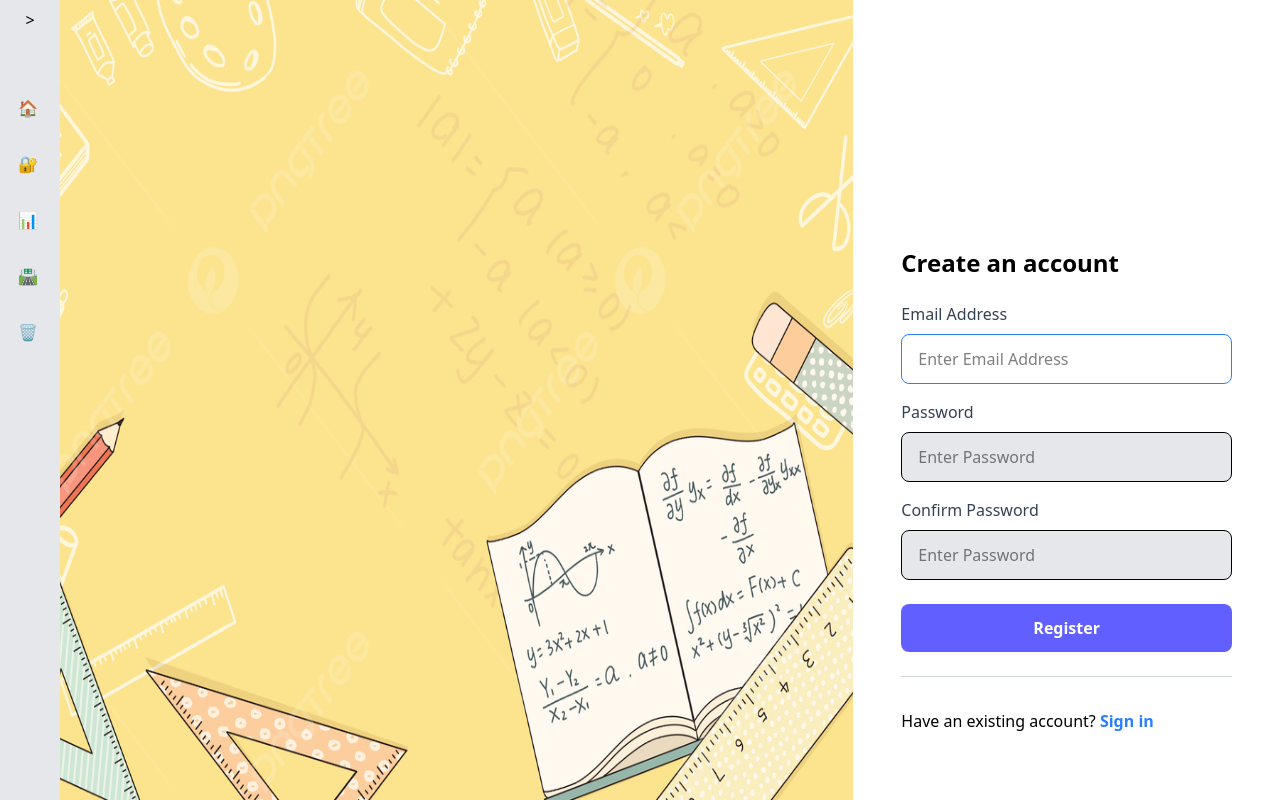
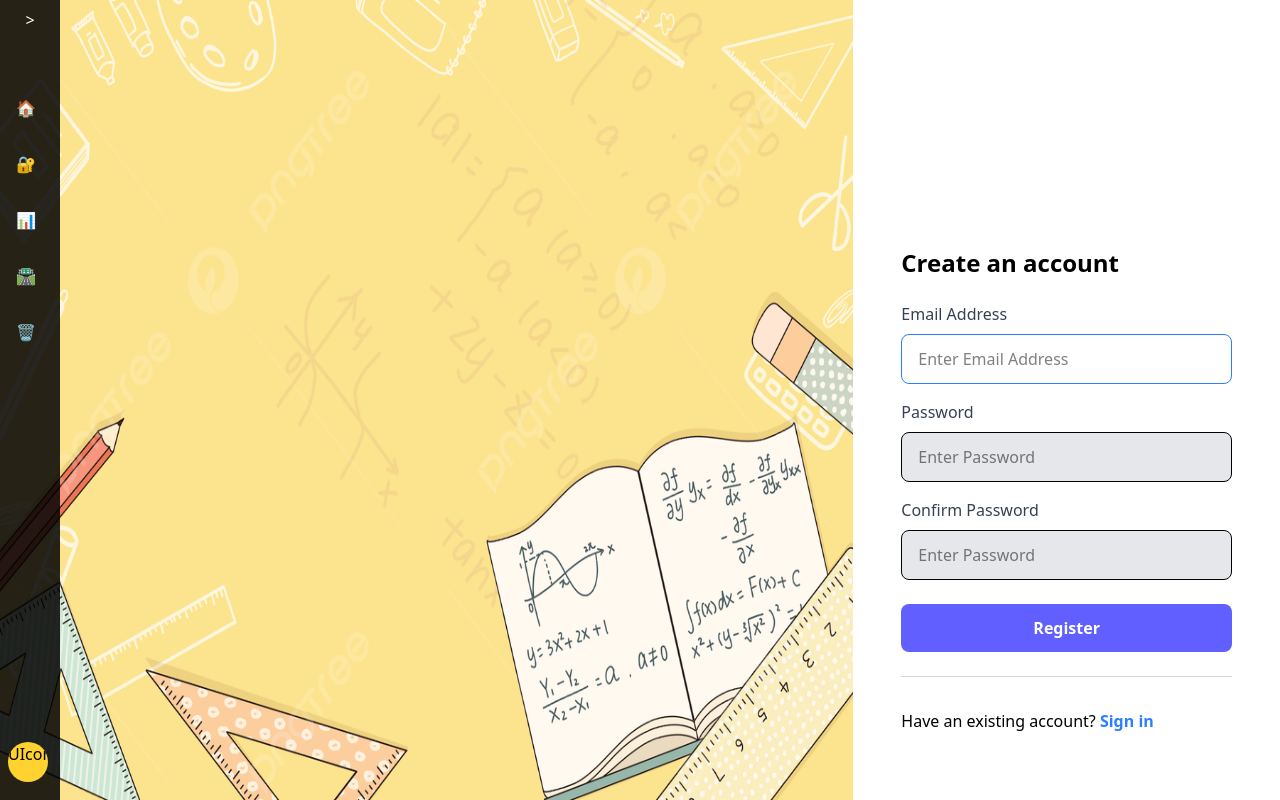
Before and after one commit to JustARandomBoredGuy/ADEPT, a React (Vite) app in the folder frontend/: page /register in a window 1280 px wide. Built offline with nearby package versions, Linux system fonts and the light colour scheme; no server answers.

Commit message:
Improved User Menu

```diff
--- a/frontend/src/components/UserMenu.tsx
+++ b/frontend/src/components/UserMenu.tsx
@@ -4,6 +4,8 @@ import { useMutation } from '@tanstack/react-query';
 import queryClient from '../config/queryClient';
 import { useNavigate } from 'react-router';
 import { logout } from '../lib/api';
+import { sidebarToggle, userMenuListItem, userMenuListItemCollapsed, userMenuListItemExpanded, userMenuListItemText } from '../styles/tailwindUtils';
+import useAuth from '../lib/useAuth';
 
 const UserMenu = () => {
   const [isCollapsed, setIsCollapsed] = useState(true);
@@ -12,16 +14,6 @@ const UserMenu = () => {
   const toggleSidebar = () => {
     setIsCollapsed((prev) => !prev);
   };
-
-  // const removeHandler = () => {
-  //   removeToken()
-  //     .then(() => {
-  //       alert("Token Removed");
-  //     })
-  //     .catch((error) => {
-  //       alert("Error removing token:" + error.message);
-  //     });
-  // };
 
   const {
     mutate: logoutUser,
@@ -38,71 +30,148 @@ const UserMenu = () => {
     }
   })
 
+  const { user } = useAuth();
+
+  if (!user || user === undefined) {
+    return (
+      <div
+        className={`transition-all duration-500 fixed top-0 left-0 z-[5000] overflow-hidden h-full flex flex-col bg-black/85 text-black ${isCollapsed ? 'w-[60px]' : 'w-[250px]'}`}>
+        <button onClick={toggleSidebar} className={sidebarToggle}>
+          {isCollapsed ? '>' : '<'}
+        </button>
+
+        <ul className="list-none p-4 m-0 w-full">
+          <li className="my-4">
+            <a href="/" className={`${userMenuListItem} ${isCollapsed ? userMenuListItemCollapsed : userMenuListItemExpanded}`}>
+              <span className="mr-2 z-[5001] ">🏠</span>
+              <span className={`${userMenuListItemText} ${isCollapsed ? 'max-w-0 opacity-0' : 'max-w-full opacity-100'}`}>
+                Home
+              </span>
+            </a>
+          </li>
+
+          <li className="my-4">
+            <a href="/login" className={`${userMenuListItem} ${isCollapsed ? userMenuListItemCollapsed : userMenuListItemExpanded}`}>
+              <span className="mr-2">🔐</span>
+              <span className={`${userMenuListItemText} ${isCollapsed ? 'max-w-0 opacity-0' : 'max-w-full opacity-100'}`}>
+                Login or Register
+              </span>
+            </a>
+          </li>
+
+          <li className="my-4">
+            <a href="/inputNotes" className={`${userMenuListItem} ${isCollapsed ? userMenuListItemCollapsed : userMenuListItemExpanded}`}>
+              <span className="mr-2">📊</span>
+              <span className={`${userMenuListItemText} ${isCollapsed ? 'max-w-0 opacity-0' : 'max-w-full opacity-100'}`}>
+                Add Notes
+              </span>
+            </a>
+          </li>
+
+          <li className="my-4">
+            <a href="/roadmap" className={`${userMenuListItem} ${isCollapsed ? userMenuListItemCollapsed : userMenuListItemExpanded}`}>
+              <span className="mr-2">🛣️</span>
+              <span className={`${userMenuListItemText} ${isCollapsed ? 'max-w-0 opacity-0' : 'max-w-full opacity-100'}`}>
+                Display Roadmap
+              </span>
+            </a>
+          </li>
+
+          <li className="my-4">
+            <a onClick={() => logoutUser()} className={`${userMenuListItem} ${isCollapsed ? userMenuListItemCollapsed : userMenuListItemExpanded}`}>
+              <span className="mr-2">🗑️</span>
+              <span className={`${userMenuListItemText} ${isCollapsed ? 'max-w-0 opacity-0' : 'max-w-full opacity-100'}`}>
+                Logout
+              </span>
+            </a>
+          </li>
+        </ul>
+
+        <div className={`bg-amber-300 bottom-4.5 rounded-full fixed flex overflow-hidden w-10 h-10 z-[5001] transition-all duration-500ms ${isCollapsed ? "ml-2" : "ml-5"}`}>
+          UIcon
+        </div>
+        <div className={`fixed flex items-center transition-all overflow-hidden rounded-2xl m-2 duration-500 h-15 bottom-0 p-2  ${isCollapsed ? "w-[48px]" : "w-[234px] bg-gray-900"}`}>
+          <div className={`${isCollapsed && "hidden"} ml-4`}>
+            <a href="/login">Login</a>
+          </div>
+        </div>
+      </div>
+    );
+  }
+
+  console.log(typeof (user))
+  // @ts-expect-error idk
+  const { email, createdAt } = user
+
   return (
     <div
-      className={`transition-all duration-500 fixed top-0 left-0 z-[5000] h-full flex flex-col bg-gray-200 text-black ${isCollapsed ? 'w-[60px]' : 'w-[200px]'
-        }`}
-    >
-      <button
-        onClick={toggleSidebar}
-        className="border-none bg-inherit text-accent2 text-base cursor-pointer w-full h-10 mb-4 self-center hover:bg-gray-400 hover:text-white transition-transform duration-300"
-      >
+      className={`transition-all duration-500 fixed top-0 left-0 z-[5000] overflow-hidden h-full flex flex-col bg-black/85 text-black ${isCollapsed ? 'w-[60px]' : 'w-[250px]'}`}>
+      <button onClick={toggleSidebar} className={sidebarToggle}>
         {isCollapsed ? '>' : '<'}
       </button>
 
       <ul className="list-none p-4 m-0 w-full">
         <li className="my-4">
-          <a
-            href="/"
-            className={`flex items-center text-black  rounded-2xl no-underline text-base px-4 py-2 transition-all duration-300 hover:underline ${isCollapsed ? 'justify-center p-2' : 'justify-start hover:bg-yellow-300'
-              }`}
-          >
-            <span className="mr-2">🏠</span>
-            {!isCollapsed && 'Home'}
+          <a href="/" className={`${userMenuListItem} ${isCollapsed ? userMenuListItemCollapsed : userMenuListItemExpanded}`}>
+            <span className="mr-2 z-[5001] ">🏠</span>
+            <span className={`${userMenuListItemText} ${isCollapsed ? 'max-w-0 opacity-0' : 'max-w-full opacity-100'}`}>
+              Home
+            </span>
           </a>
         </li>
+
         <li className="my-4">
-          <a
-            href="/login"
-            className={`rounded-2xl flex items-center text-black no-underline text-base px-4 py-2 transition-all duration-300 hover:underline ${isCollapsed ? 'justify-center p-2' : 'justify-start hover:bg-yellow-300'
-              }`}
-          >
+          <a href="/login" className={`${userMenuListItem} ${isCollapsed ? userMenuListItemCollapsed : userMenuListItemExpanded}`}>
             <span className="mr-2">🔐</span>
-            {!isCollapsed && 'Login or Register'}
+            <span className={`${userMenuListItemText} ${isCollapsed ? 'max-w-0 opacity-0' : 'max-w-full opacity-100'}`}>
+              Login or Register
+            </span>
           </a>
         </li>
+
         <li className="my-4">
-          <a
-            href="/inputNotes"
-            className={`flex rounded-2xl items-center text-black no-underline text-base px-4 py-2 transition-all duration-300 hover:underline ${isCollapsed ? 'justify-center p-2' : 'justify-start hover:bg-yellow-300'
-              }`}
-          >
+          <a href="/inputNotes" className={`${userMenuListItem} ${isCollapsed ? userMenuListItemCollapsed : userMenuListItemExpanded}`}>
             <span className="mr-2">📊</span>
-            {!isCollapsed && 'Add Notes'}
+            <span className={`${userMenuListItemText} ${isCollapsed ? 'max-w-0 opacity-0' : 'max-w-full opacity-100'}`}>
+              Add Notes
+            </span>
           </a>
         </li>
+
         <li className="my-4">
-          <a
-            href="/roadmap"
-            className={`flex rounded-2xl items-center text-black no-underline text-base px-4 py-2 transition-all duration-300 hover:underline ${isCollapsed ? 'justify-center p-2' : 'justify-start hover:bg-yellow-300'
-              }`}
-          >
+          <a href="/roadmap" className={`${userMenuListItem} ${isCollapsed ? userMenuListItemCollapsed : userMenuListItemExpanded}`}>
             <span className="mr-2">🛣️</span>
-            {!isCollapsed && 'Display Roadmap'}
+            <span className={`${userMenuListItemText} ${isCollapsed ? 'max-w-0 opacity-0' : 'max-w-full opacity-100'}`}>
+              Display Roadmap
+            </span>
           </a>
         </li>
+
         <li className="my-4">
-          <a
-            onClick={() => logoutUser()}
-            className={`flex rounded-2xl items-center text-black no-underline text-base px-4 py-2 transition-all duration-300 hover:underline cursor-pointer ${isCollapsed ? 'justify-center p-2' : 'justify-start hover:bg-yellow-300'
-              }`}
-          >
+          <a onClick={() => logoutUser()} className={`${userMenuListItem} ${isCollapsed ? userMenuListItemCollapsed : userMenuListItemExpanded}`}>
             <span className="mr-2">🗑️</span>
-            {!isCollapsed && 'Delete GAuth'}
+            <span className={`${userMenuListItemText} ${isCollapsed ? 'max-w-0 opacity-0' : 'max-w-full opacity-100'}`}>
+              Logout
+            </span>
           </a>
         </li>
       </ul>
 
+      <div className={`bg-amber-300 bottom-4.5 rounded-full fixed flex overflow-hidden w-10 h-10 z-[5001] transition-all duration-500ms ${isCollapsed ? "ml-2" : "ml-5"}`}>
+        UIcon
+      </div>
+      <div className={`fixed flex items-center transition-all overflow-hidden rounded-2xl m-2 duration-500 h-15 bottom-0 p-2  ${isCollapsed ? "w-[48px]" : "w-[234px] bg-gray-900"}`}>
+        <div className={`${isCollapsed && "hidden"} ml-4`}>
+          <ul>
+            <li className={`text-white m-0 ml-10`}>
+              {email}
+            </li>
+            <li className={`text-gray-400 text-sm m-0 ml-10`}>
+              {new Date(createdAt).toLocaleDateString('en-IN')}
+            </li>
+          </ul>
+        </div>
+      </div>
     </div>
   );
 };
--- a/frontend/src/config/apiClient.ts
+++ b/frontend/src/config/apiClient.ts
@@ -20,7 +20,7 @@ API.interceptors.response.use(
   async (error) => {
     const { config, response } = error;
     const { status, data } = response || {};
-    console.log(status, data?.errorCode, config)
+    console.log(status, data?.errorCode, config, error)
 
     if (status === 401 && data?.errorCode === "InvalidAccessToken") {
         console.log("frontend caught invalid token")
--- /dev/null
+++ b/frontend/src/styles/tailwindUtils.ts
@@ -0,0 +1,17 @@
+
+
+export const inputField = "w-full px-4 py-3 rounded-lg bg-gray-200 mt-2 border focus:border-blue-500 focus:bg-white focus:outline-none"
+
+export const blueButton = "w-full block bg-indigo-500 hover:bg-indigo-400 focus:bg-indigo-400 text-white font-semibold rounded-lg px-4 py-3 mt-6"
+
+export const whiteButton = "w-full block bg-white hover:bg-gray-100 focus:bg-gray-100 text-gray-900 font-semibold rounded-lg px-4 py-3 border border-gray-300"
+
+export const userMenuListItem = "rounded-2xl justify-start flex text-white text-base px-0 py-2 transition-all duration-300"
+
+export const userMenuListItemText = "inline-block whitespace-nowrap overflow-hidden transition-all duration-500"
+
+export const userMenuListItemExpanded = 'hover:bg-yellow-300 hover:text-black p-2'
+
+export const userMenuListItemCollapsed = 'p-2 hover:underline'
+
+export const sidebarToggle = "border-none transition-all duration-300 bg-inherit/70 text-white text-base cursor-pointer w-full h-10 mb-4 self-center hover:bg-gray-300 "
```
Also changed, not shown: frontend/src/pages/Home.tsx (+0 -21 lines), frontend/src/pages/Login.tsx (+9 -8 lines), frontend/src/pages/Register.tsx (+10 -12 lines).
